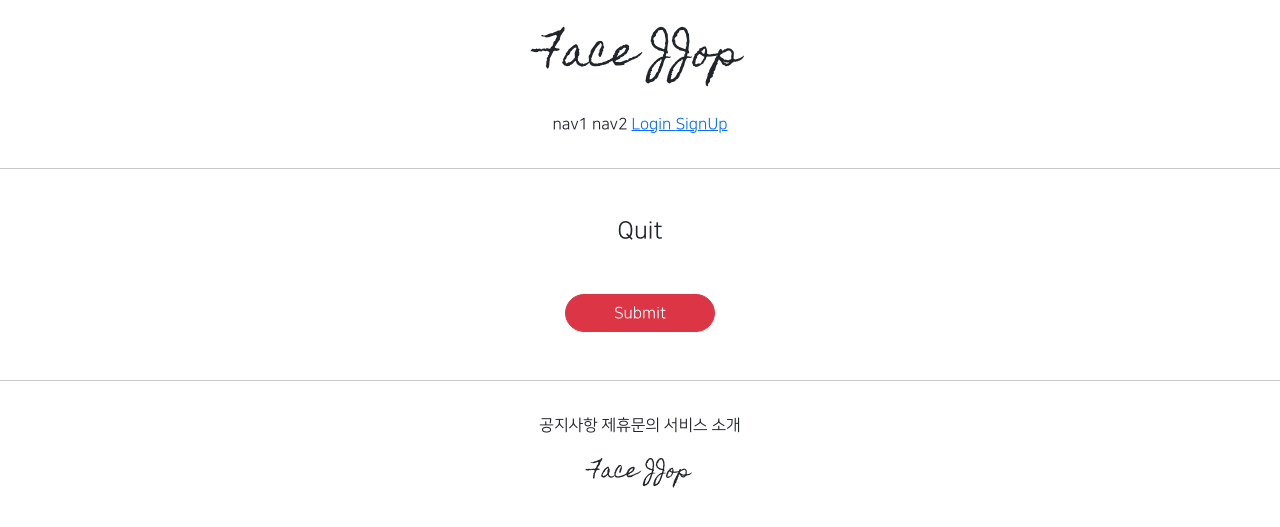
After one commit to TTioTTi/gis_1ban_1, a Django app: page /account/delete/1 in a window 1280 px wide. The commit adds this page. Shown: the top 527 px of the page. Run offline with Django 3.2, Linux system fonts and the light colour scheme; tables that the repository leaves empty hold one stand-in row (values such as "Sample post"); parts of the project's set-up code (start-up, migrations or seed data) failed here and were passed over; some libraries are stand-ins or nearby versions.

Commit message:
7/19 1ban class commit__s1

```diff
--- /dev/null
+++ b/accountapp/templates/accountapp/delete.html
@@ -0,0 +1,19 @@
+{% extends 'base.html' %}
+
+{% block content %}
+
+<div class="text-center mw-500 m-auto">
+    <div class="m-5">
+        <h4>Quit</h4>
+    </div>
+    <div>
+        <form action="{% url 'accountapp:delete' pk=target_user.pk %}" method="post">
+            {% csrf_token %}
+            <div class="m-5">
+                <input type="submit" class="btn btn-danger rounded-pill px-5">
+            </div>
+        </form>
+    </div>
+</div>
+
+{% endblock %}
--- a/accountapp/urls.py
+++ b/accountapp/urls.py
@@ -1,7 +1,7 @@
 from django.contrib.auth.views import LoginView, LogoutView
 from django.urls import path
 
-from accountapp.views import hello_world, AccountCreateView, AccountDetailView, AccountUpdateView
+from accountapp.views import hello_world, AccountCreateView, AccountDetailView, AccountUpdateView, AccountDeleteView
 
 app_name = 'accountapp'
 
@@ -13,8 +13,7 @@ urlpatterns = [
     path('logout/', LogoutView.as_view(), name='logout'),
 
     path('create/', AccountCreateView.as_view(), name='create'),
-
     path('detail/<int:pk>', AccountDetailView.as_view(), name='detail'),
-
-    path('update/<int:pk>', AccountUpdateView.as_view(), name='update')
+    path('update/<int:pk>', AccountUpdateView.as_view(), name='update'),
+    path('delete/<int:pk>', AccountDeleteView.as_view(), name='delete'),
 ]
--- a/accountapp/views.py
+++ b/accountapp/views.py
@@ -5,7 +5,7 @@ from django.shortcuts import render
 
 # Create your views here.
 from django.urls import reverse, reverse_lazy
-from django.views.generic import CreateView, DetailView, UpdateView
+from django.views.generic import CreateView, DetailView, UpdateView, DeleteView
 
 from accountapp.models import HelloWorld
 
@@ -46,3 +46,10 @@ class AccountUpdateView(UpdateView):
     context_object_name = 'target_user'
     success_url = reverse_lazy('accountapp:hello_world')
     template_name = 'accountapp/update.html'
+
+
+class AccountDeleteView(DeleteView):
+    model = User
+    context_object_name = 'target_user'
+    success_url = reverse_lazy('accountapp:hello_world')
+    template_name = 'accountapp/delete.html'
```
Also changed, not shown: accountapp/templates/accountapp/detail.html (+7 -4 lines).
